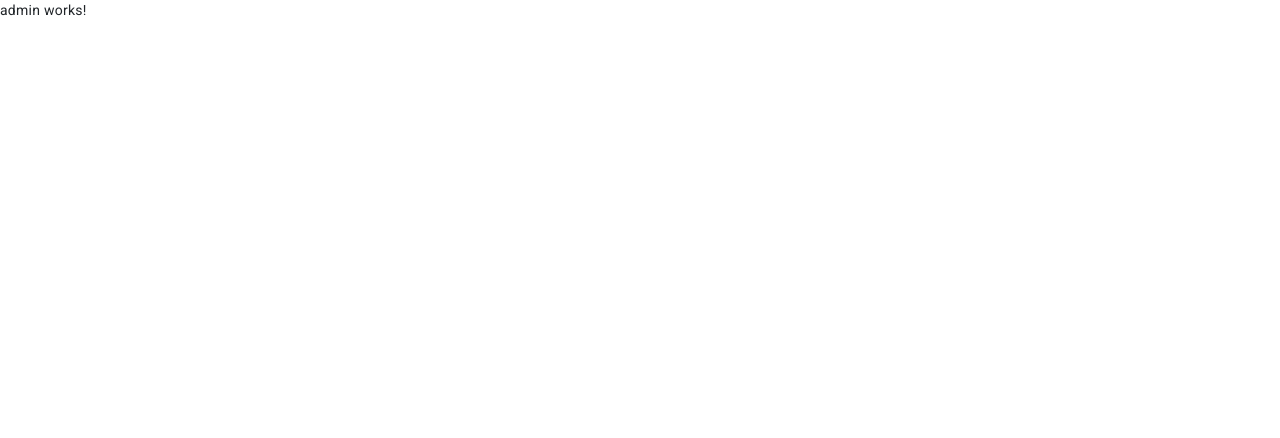
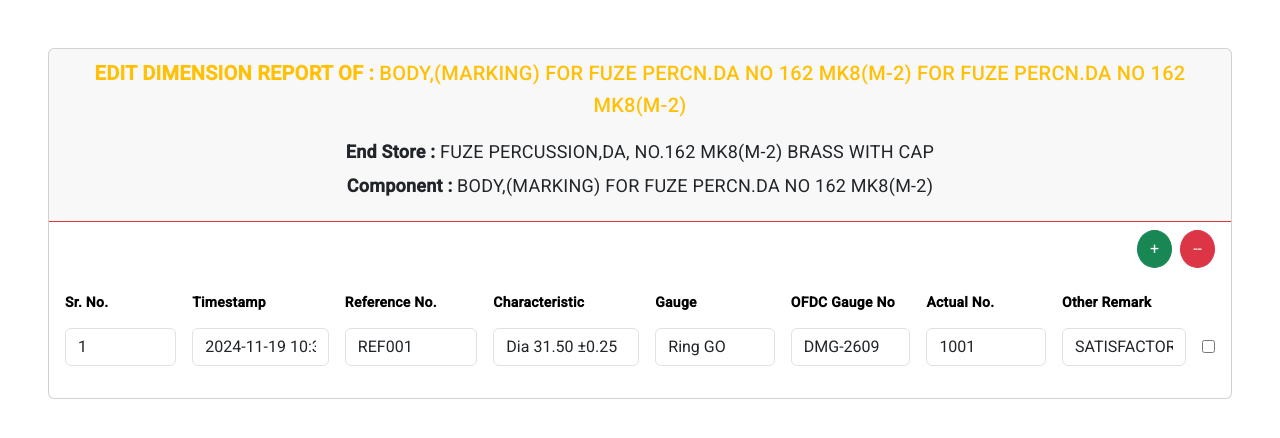
Before and after one commit to Arshiya1614/SenseLiveODFC, an Angular app: page /admin in a window 1280 px wide. Shown: the top 438 px of the page. Built offline with nearby package versions, Linux system fonts and the light colour scheme.

Commit message:
admin page

```diff
--- a/src/app/admin/admin.component.css
+++ b/src/app/admin/admin.component.css
@@ -0,0 +1,4 @@
+p{
+    font-size:18px;
+    line-height:30px;
+}
--- a/src/app/admin/admin.component.html
+++ b/src/app/admin/admin.component.html
@@ -1 +1,49 @@
-<p>admin works!</p>
+<div class="container-fluid p-5">
+  <div class="card border-none  w-100">
+    <div class="card-header border-bottom border-danger text-center p-2">
+      <h2 class="text-warning textfw-bold">
+        <b>EDIT DIMENSION REPORT OF :</b> {{ reportData.title }}
+      </h2>
+      <p class="mb-1 fw-3"><b>End Store :</b> {{ reportData.endStore }}</p>
+      <p ><b>Component :</b> {{ reportData.component }}</p>
+    </div>
+
+    <div class="d-flex justify-content-end p-2">
+      <button class="btn btn-success rounded-circle me-2" (click)="addRow()">+</button>
+      <button class="btn btn-danger rounded-circle me-2" (click)="removeRow()">--</button>
+    </div>
+
+    <div class="table-responsive p-2">
+      <table class="table table-borderless">
+        <thead>
+          <tr>
+            <th>Sr. No.</th>
+            <th>Timestamp</th>
+            <th>Reference No.</th>
+            <th>Characteristic</th>
+            <th>Gauge</th>
+            <th>OFDC Gauge No</th>
+            <th>Actual No.</th>
+            <th>Other Remark</th>
+            <th></th>
+          </tr>
+        </thead>
+        <tbody>
+          <tr *ngFor="let row of reportData.characteristics; let i = index">
+            <td><input type="text" class="form-control shadow-none" [(ngModel)]="row.srNo" [readonly]="true" value="{{ i + 1 }}"></td>
+            <td><input type="text" class="form-control shadow-none" [(ngModel)]="row.timestamp"></td>
+            <td><input type="text" class="form-control shadow-none" [(ngModel)]="row.refNo"></td>
+            <td><input type="text" class="form-control shadow-none" [(ngModel)]="row.characteristic" [readonly]="true"></td>
+            <td><input type="text" class="form-control shadow-none" [(ngModel)]="row.gauge" [readonly]="true"></td>
+            <td><input type="text" class="form-control shadow-none" [(ngModel)]="row.ofdcGaugeNo" [readonly]="true"></td>
+            <td><input type="text" class="form-control shadow-none" [(ngModel)]="row.actualNo"></td>
+            <td><input type="text" class="form-control shadow-none" [(ngModel)]="row.otherRemark"></td>
+            <td class="text-center d-flex justify-content-center align-items-center mt-1">
+              <input type="checkbox" class="mt-2">
+            </td>
+          </tr>
+        </tbody>
+      </table>
+    </div>
+  </div>
+</div>
--- a/src/app/admin/admin.component.ts
+++ b/src/app/admin/admin.component.ts
@@ -6,5 +6,41 @@ import { Component } from '@angular/core';
   styleUrls: ['./admin.component.css']
 })
 export class AdminComponent {
+  reportData = {
+    title: 'BODY,(MARKING) FOR FUZE PERCN.DA NO 162 MK8(M-2) FOR FUZE PERCN.DA NO 162 MK8(M-2)',
+    endStore: 'FUZE PERCUSSION,DA, NO.162 MK8(M-2) BRASS WITH CAP',
+    component: 'BODY,(MARKING) FOR FUZE PERCN.DA NO 162 MK8(M-2)',
+    characteristics: [
+      {
+        srNo: 1,
+        timestamp: '2024-11-19 10:30:00',
+        refNo: 'REF001',
+        characteristic: 'Dia 31.50 ±0.25',
+        gauge: 'Ring GO',
+        ofdcGaugeNo: 'DMG-2609',
+        actualNo: '1001',
+        otherRemark: 'SATISFACTORY'
+      }
+    ]
+  };
 
+  // Method to add a new row to characteristics
+  addRow() {
+    this.reportData.characteristics.push({
+      srNo: this.reportData.characteristics.length + 1,
+      timestamp: '',
+      refNo: '',
+      characteristic: '',
+      gauge: '',
+      ofdcGaugeNo: '',
+      actualNo: '',
+      otherRemark: ''
+    });
+  }
+
+  // Method to remove a selected row
+  removeRow() {
+    // Remove the last row, you can customize this logic for specific removals
+    this.reportData.characteristics.pop();
+  }
 }
--- a/src/app/app.module.ts
+++ b/src/app/app.module.ts
@@ -8,7 +8,7 @@ import { AdminComponent } from './admin/admin.component';
 import { StandardComponent } from './standard/standard.component';
 import { BrowserAnimationsModule } from '@angular/platform-browser/animations';
 import { ReactiveFormsModule } from '@angular/forms';
-
+import { FormsModule } from '@angular/forms';
 @NgModule({
   declarations: [
     AppComponent,
@@ -21,7 +21,8 @@ import { ReactiveFormsModule } from '@angular/forms';
     AppRoutingModule,
     BrowserAnimationsModule,
     MaterialModule ,
-    ReactiveFormsModule
+    ReactiveFormsModule,
+    FormsModule
   ],
   providers: [],
   bootstrap: [AppComponent]
--- a/src/styles.css
+++ b/src/styles.css
@@ -2,3 +2,6 @@
 
 html, body { height: 100%; }
 body { margin: 0; font-family: Roboto, "Helvetica Neue", sans-serif; }
+
+html, body { height: 100%; }
+body { margin: 0; font-family: Roboto, "Helvetica Neue", sans-serif; }
```
